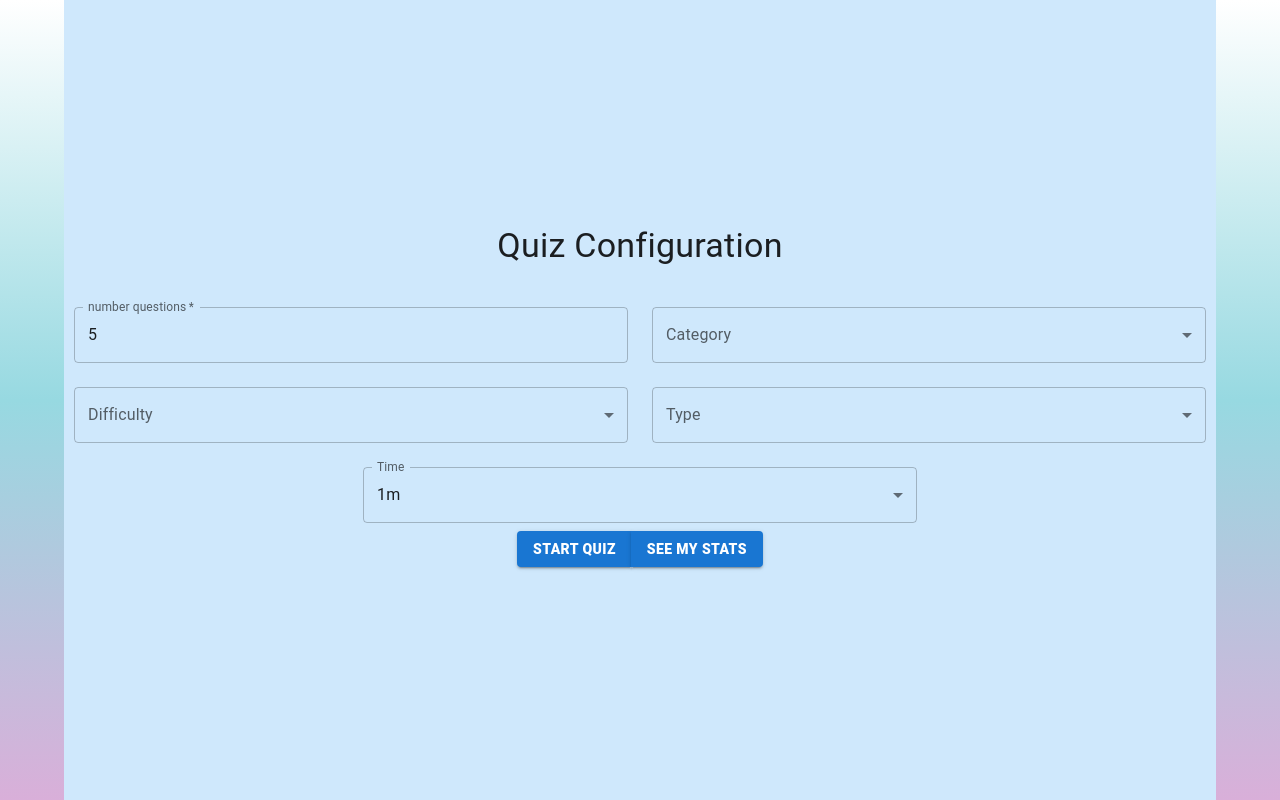
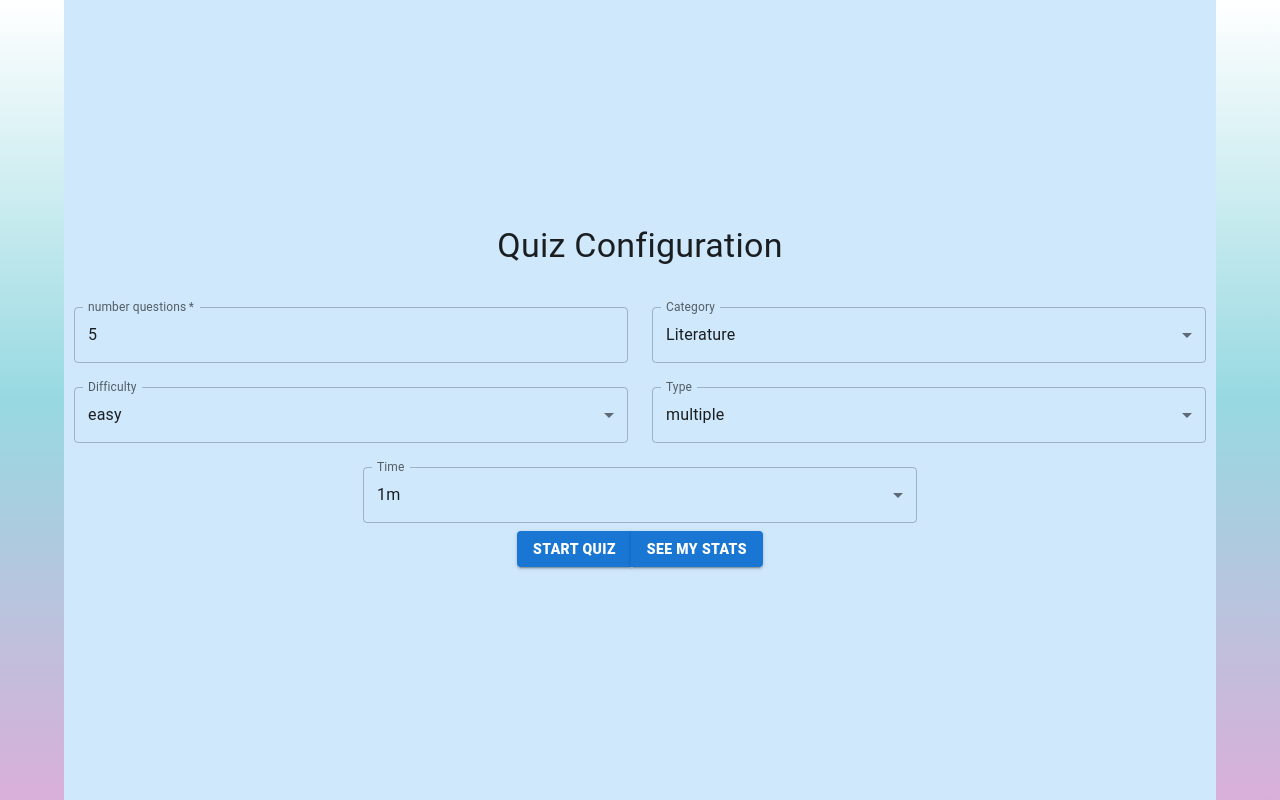
Before and after one commit to ivandmitrienko/Quiz, a React app: page / in a window 1280 px wide. Built offline with nearby package versions, Linux system fonts and the light colour scheme; the HTML template or start-up script is replaced by a standard one.

Commit message:
initial commit

```diff
--- a/src/features/UserForm/UserForm.tsx
+++ b/src/features/UserForm/UserForm.tsx
@@ -15,9 +15,9 @@ import { useAppDispatch } from '../store';
 export default function UserForm() {
   const [config, setConfig] = useState<IQuizConfigState>({
     numberOfQuestions: 5,
-    category: '',
-    difficulty: '',
-    type: '',
+    category: 'Literature',
+    difficulty: 'easy',
+    type: 'multiple',
     time: '1m',
   });
 
```
